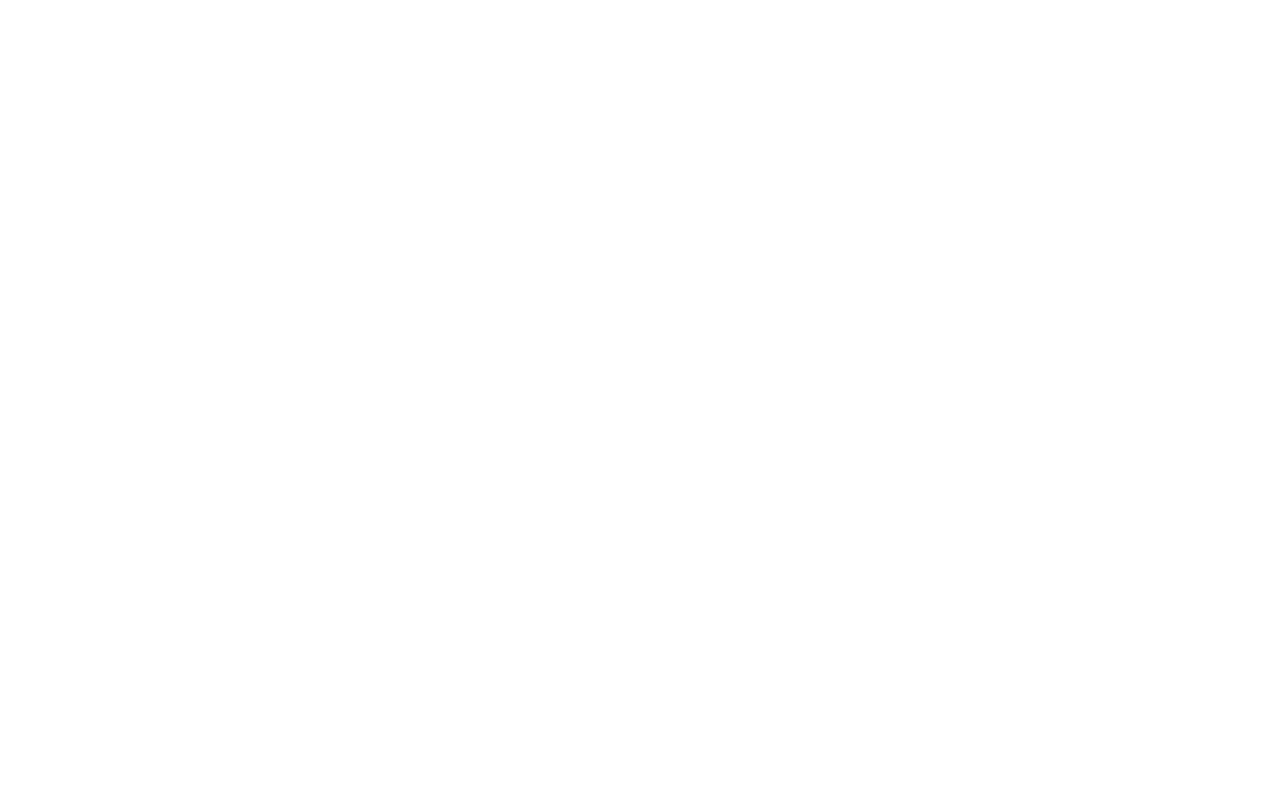
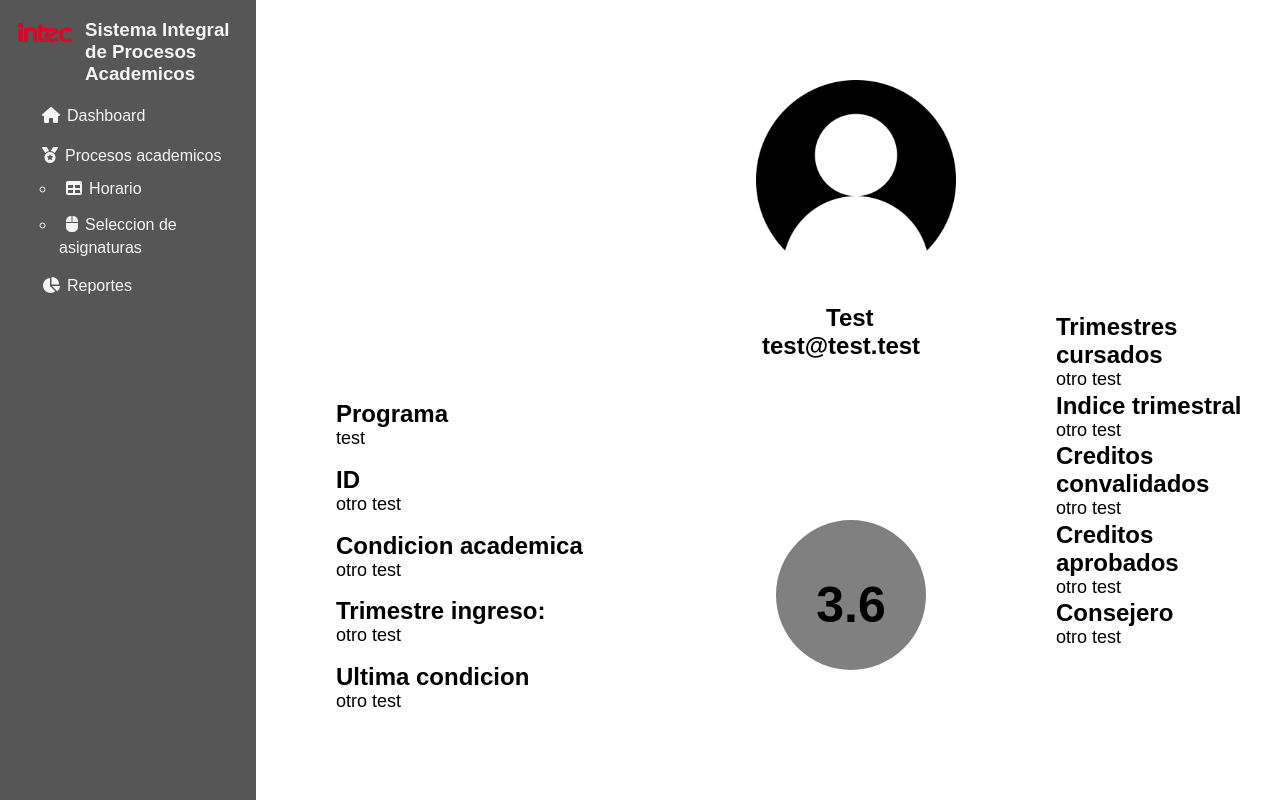
Before and after one commit to Yelimbert/cia, a React (Create React App) app in the folder client/: page /dashboard in a window 1280 px wide. Before the commit this address had no page. Built offline with nearby package versions, Linux system fonts and the light colour scheme.

Commit message:
dashboard page

```diff
--- a/client/src/App.js
+++ b/client/src/App.js
@@ -4,6 +4,7 @@
 import Welcome from './screens/welcome';
 import UserLoggedPage from './screens/loggedPage';
 import PublicacionCalificacion from './screens/publicacion';
+import Dashboard from './screens/dashboard';
 
 function App() {
   return (
@@ -16,6 +17,7 @@
           <Route path='login' element={<LoginScreen/>}></Route>
           <Route path='publicacion' element={<PublicacionCalificacion asignatura="Aseguramiento de la calidad del software"
           id="1099454" estudiante="Yelimbert Javier" calificacion="99" opcion="Publicar"/>}></Route>
+          <Route path='dashboard' element={<Dashboard/>}></Route>
         </Routes>
       </Router>
 
--- /dev/null
+++ b/client/src/screens/dashboard.jsx
@@ -0,0 +1,55 @@
+import React from "react";
+import intecLogo from '../intec_logoT.png';
+import '../styles/dashboard.css';
+import userLogo from '../userLogo.png';
+
+const Dashboard = ()=> {
+    return(
+        <div className="completeDash">
+            <div className="contenedor-menu">
+                <div className="menu1">
+                <div className="logo-container">
+                    <img className="intec" src={intecLogo} alt=""/>
+                    <h3 className="encabezado">Sistema Integral de Procesos Academicos</h3>
+                </div>
+                <ul>
+                    <li className="menu-item" href="#"><i class="fa-solid fa-house"></i>Dashboard</li>
+                    <li className="menu-item desplegable" href="#"><i class="fa-solid fa-medal"></i>Procesos academicos
+                    <ul>
+                        <li className="menu-item-hijo" href="#"><i className="fa-solid fa-table"></i>Horario</li>
+                        <li className="menu-item-hijo" href="#"><i className="fa-solid fa-mouse"></i>Seleccion de asignaturas</li>
+                    </ul>
+                    </li>
+                    <li className="menu-item" href="#"><i className="fa-solid fa-chart-pie"></i>Reportes</li>
+                </ul>
+                </div>
+            </div>
+            <div className="dash">
+                <div className="userImg">
+                    <img className="userImagen" src={userLogo} alt=""></img>
+                    <h2 className="studentName">Test<p className="correo">test@test.test</p></h2>
+
+                </div>
+                <div className="datos1">
+                    <div className="indiceG">
+                        <h2 className="generalI">3.6</h2>
+                    </div>
+                    <h2 className="line1">Programa<p className="data-harcoded">test</p></h2>
+                    <h2 className="line1">ID<p className="data-harcoded">otro test</p></h2>
+                    <h2 className="line1">Condicion academica<p className="data-harcoded">otro test</p></h2>
+                    <h2 className="line1">Trimestre ingreso:<p className="data-harcoded">otro test</p></h2>
+                    <h2 className="line1">Ultima condicion<p className="data-harcoded">otro test</p></h2>
+                    <div className="dato2">
+                        <h2 className="line2">Trimestres cursados<p className="data-harcoded">otro test</p></h2>
+                        <h2 className="line2">Indice trimestral<p className="data-harcoded">otro test</p></h2>
+                        <h2 className="line2">Creditos convalidados<p className="data-harcoded">otro test</p></h2>
+                        <h2 className="line2">Creditos aprobados<p className="data-harcoded">otro test</p></h2>
+                        <h2 className="line2">Consejero<p className="data-harcoded">otro test</p></h2>
+                    </div>
+                </div>
+            </div>
+        </div>
+    );
+}
+
+export default Dashboard;
--- /dev/null
+++ b/client/src/styles/dashboard.css
@@ -0,0 +1,83 @@
+.completeDash {
+    display: flex;
+    flex-direction: column;
+    width: 100%;
+    height: 100%;
+}
+
+.dash {
+    width: 80%;
+    height: 100%;
+
+    margin-left: 20%;
+    position: absolute;
+}
+
+.datos1 {
+    margin-top: 50vh;
+    margin-left: 10vh;
+}
+
+.line1 {
+    margin-top: 4%;
+}
+
+.dato2 {
+    margin-top: -50vh;
+    margin-left: 90vh;
+}
+
+.line2 {
+    margin-top: 10%;
+}
+
+.data-harcoded {
+    position: absolute;
+    font-weight: 120;
+    font-size: large;
+}
+
+.userImg {
+    display: flex;
+    justify-content: center;
+    margin-top: 10vh;
+    margin-left: 75vh;
+    position: absolute;
+}
+
+.userImagen {
+    width: 200px;
+    height: 200px;
+    position: absolute;
+}
+
+.studentName {
+    height: 50px;
+    width: 100px;
+    margin-top: 28vh;
+    margin-left: 5vh;
+    position: absolute;
+}
+
+.correo {
+    height: 25px;
+    width: 40vh;
+    margin-left: -8vh;
+}
+
+.indiceG {
+    width: 150px;
+    height: 150px;
+    border-radius: 100%;
+    position: absolute;
+    background-color: gray;
+    margin-left: 55vh;
+    margin-top: 15vh;
+}
+
+.generalI {
+    display: flex;
+    justify-content: center;
+    margin-top: 7vh;
+    font-size: 50px;
+}
```
Also changed, not shown: client/src/userLogo.png (added), 1 other file (tests, documents, lock files or other folders).
